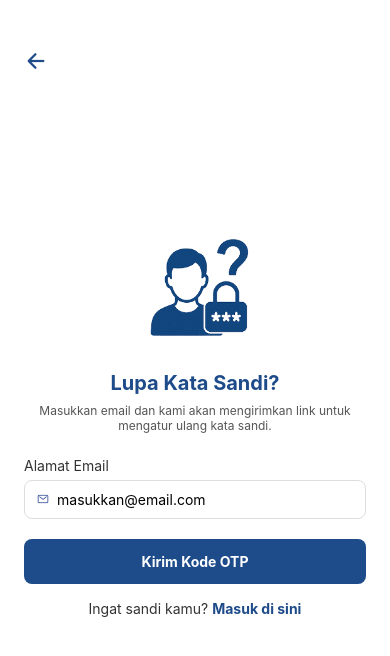
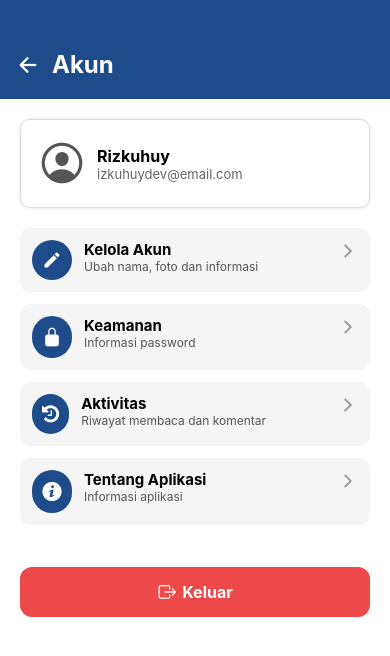
Before and after one commit to ultraviany/Fe_Radar_Apps, a React Native app: screen /KelolaAkun in a window 390 px wide. Shown: the top 656 px of the page. Built offline with nearby package versions, Linux system fonts and the light colour scheme.

Commit message:
mala update

```diff
--- a/Akun/pageAkun.js
+++ b/Akun/pageAkun.js
@@ -88,7 +88,7 @@ const styles = StyleSheet.create({
     flexDirection: 'row',
     alignItems: 'center',
   },
-  headerTitle: { color: '#fff', fontSize: 18, fontWeight: 'bold', marginLeft: 12 },
+  headerTitle: { color: '#fff', fontSize: 24, fontWeight: 'bold', marginLeft: 12 },
   content: { padding: 20 },
   profileBox: {
     backgroundColor: '#fff',
--- a/App.js
+++ b/App.js
@@ -1,6 +1,6 @@
 import React from 'react';
-import ResetPassword from './ResetPw/Risetpw';
+import Pageakun from './Akun/pageAkun';
 
 export default function App() {
-  return <ResetPassword />;
+  return <Pageakun />;
 }
--- a/Keamananresetpw/Pageresetpw.js
+++ b/Keamananresetpw/Pageresetpw.js
@@ -71,7 +71,7 @@ const styles = StyleSheet.create({
         backgroundColor: '#1E4B8A',
         paddingTop: 50,
         paddingBottom: 20,
-        paddingHorizontal: 20,
+        paddingHorizontal: 16,
         flexDirection: 'row',
         alignItems: 'center',
         gap: 12,
--- a/Kelolaakun/kelolaAkun.js
+++ b/Kelolaakun/kelolaAkun.js
@@ -81,13 +81,12 @@ const styles = StyleSheet.create({
         flexDirection: 'row',
         alignItems: 'center',
         paddingHorizontal: 16,
-        paddingVertical: 16,
         paddingTop: 50,
         paddingBottom: 20,
         gap: 15,
     },
     headerTitle: {
-        fontSize: 18,
+        fontSize: 24,
         color: '#fff',
         fontWeight: 'bold',
     },
```
